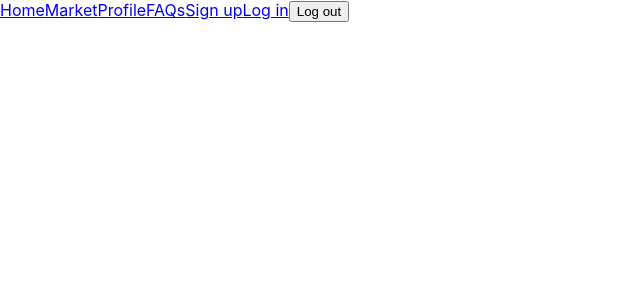
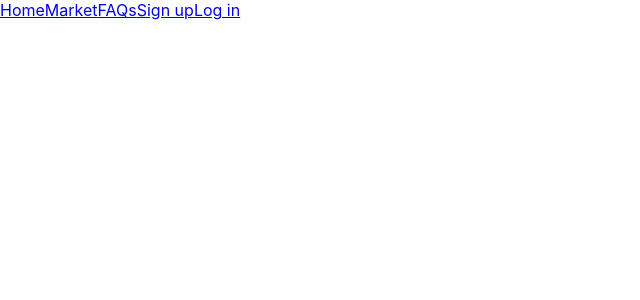
Before and after one commit to niftymarkets/client, a React (Create React App) app in the folder app/: page / in a window 1280 px wide. Shown: the top 300 px of the page, without its empty margins (0-640 px from the left). Built offline with nearby package versions, Linux system fonts and the light colour scheme.

Commit message:
Create conditional navbar based on user auth status

```diff
--- a/app/src/components/common/Navigation.jsx
+++ b/app/src/components/common/Navigation.jsx
@@ -9,14 +9,27 @@ class Navigation extends Component {
       <nav>
         <NavLink to='static_page'>Home</NavLink>
         <NavLink to='/market'>Market</NavLink>
-        <NavLink to='/user/123'>Profile</NavLink>
         <NavLink to='static_page'>FAQs</NavLink>
-        <NavLink to='/signup'>Sign up</NavLink>
-        <NavLink to='/login'>Log in</NavLink>
-        <NavLink to='static_page'><button onClick={this.props.logoutUser}>Log out</button></NavLink>
+        {
+          this.props.isAuthed
+          ? <span>
+            <NavLink to='/user/123'>Profile</NavLink>
+            <NavLink to='static_page'><button onClick={this.props.logoutUser}>Log out</button></NavLink>
+          </span>
+          : <span>
+            <NavLink to='/signup'>Sign up</NavLink>
+            <NavLink to='/login'>Log in</NavLink>
+          </span>
+        }
       </nav>
     )
   }
 }
 
-export default connect(st => st, { logoutUser })(Navigation);
+const mapStateToProps = state => {
+  return ({
+    isAuthed: state.isAuthed,
+  })
+}
+
+export default connect(mapStateToProps, { logoutUser })(Navigation);
```
